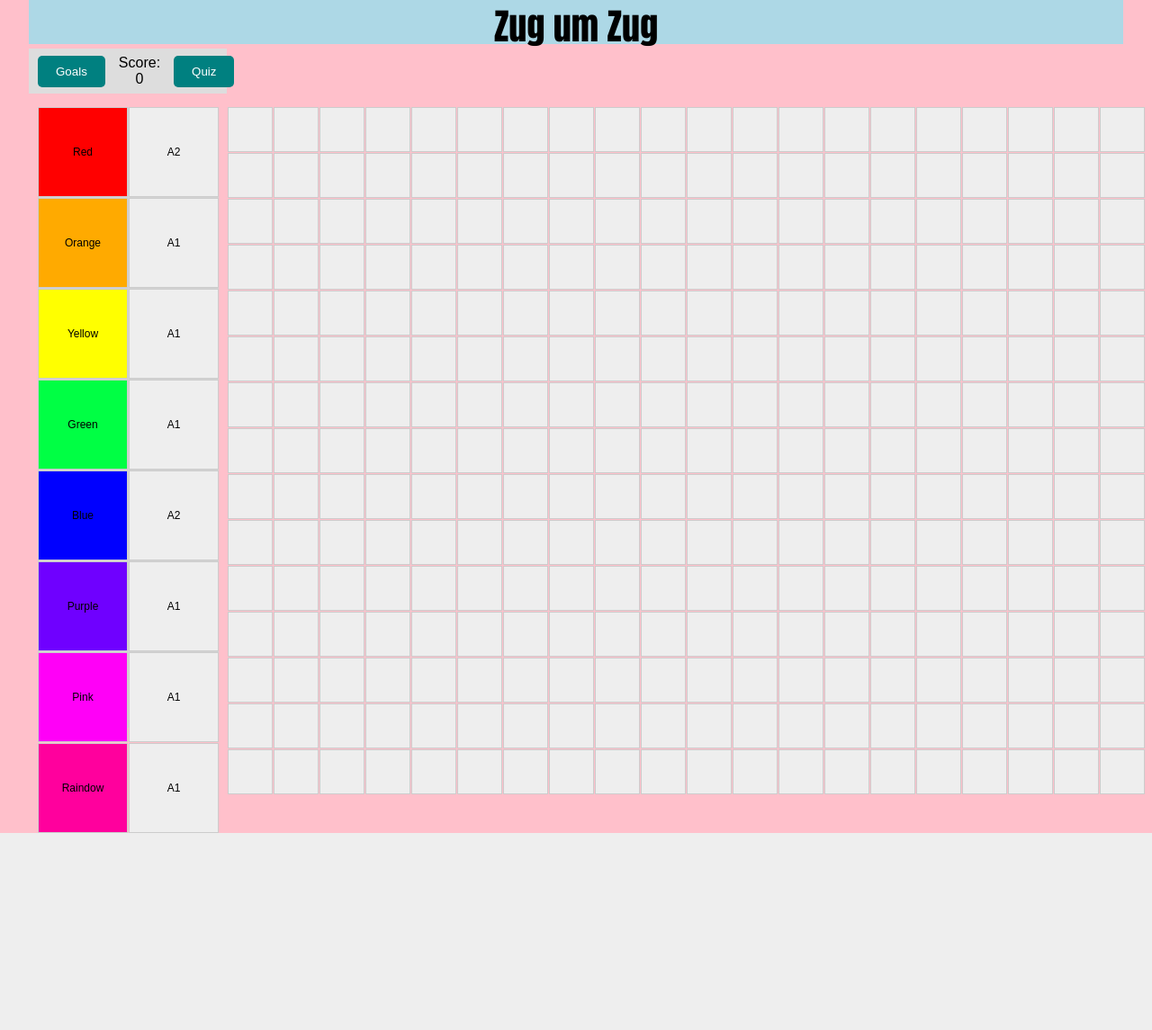
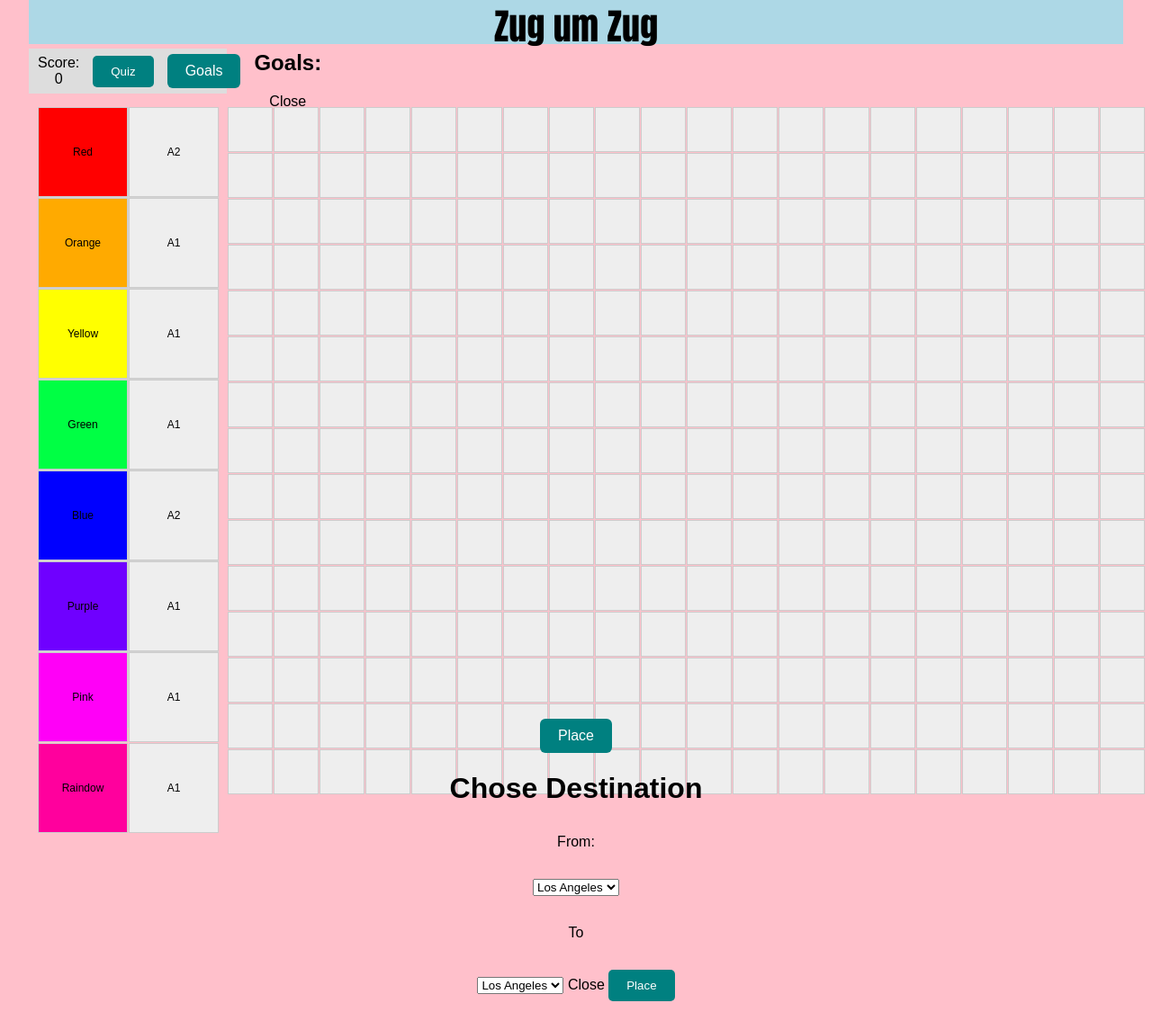
Before and after one commit to jane2800/LanguageGame, a FastAPI app: page /game in a window 1280 px wide. Shown: the part 33-1178 px from the top of the page at 90% size. Before the commit the page ends 959 px from the top, so only its background shows below. Run offline with FastAPI, Linux system fonts and the light colour scheme.

Commit message:
Pop up screen for Goals and Place

```diff
--- a/app/templates/game.html
+++ b/app/templates/game.html
@@ -10,9 +10,15 @@
 
         <header class="title-bar">Zug um Zug</header>
         <section class="top-controls">
-            <button>Goals</button>
             <span>Score: 0</span>
             <button>Quiz</button>
+
+            <a class="btn" onclick="pop('box1')">Goals</a>
+            <div id="box1" class="box">
+                <i class="fas fa-check-circle"></i>
+                <h1>Goals:</h1>
+                <a class="close" onclick="pop('box1')">Close</a>
+            </div>
         </section>
 
 
@@ -58,7 +64,33 @@
                 }
             }
             </script>
+
         </div>
+
     </div>
+        <a class="btn" onclick="pop('box2')">Place</a>
+        <div id="box2" class="box">
+            <i class="fas fa-check-circle"></i>
+            <h1>Chose Destination</h1>
+
+            <p>From:</p>
+            <select name="cities">
+                <option value="LA">Los Angeles</option>
+                <option value="LV">Las Vegas</option>
+                <option value="NY">New York</option>
+            </select>
+
+            <p>To</p>
+            <select name="cities">
+                <option value="LA">Los Angeles</option>
+                <option value="LV">Las Vegas</option>
+                <option value="NY">New York</option>
+            </select>
+
+        <a class="close" onclick="pop('box2')">Close</a>
+        <button> Place </button>
+    </div>
+
+    <script src="/static/app.js"></script>
 </body>
 </html>
```
